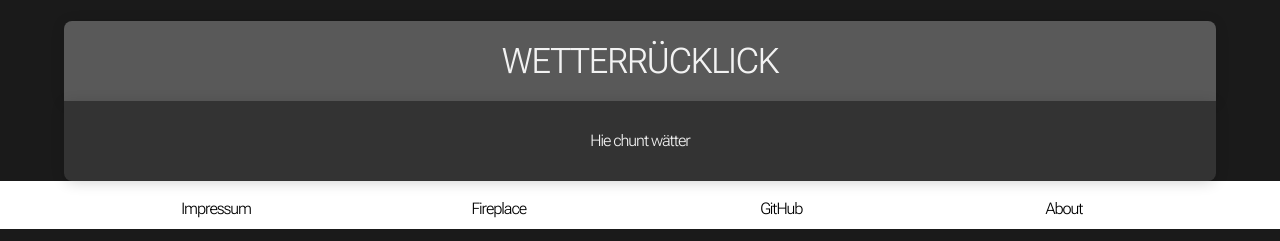
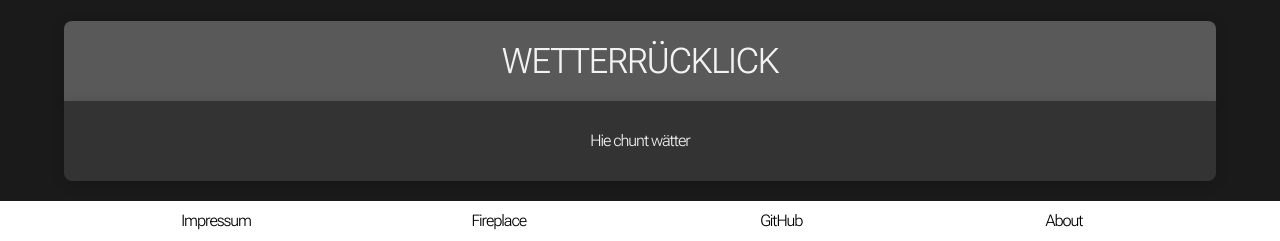
Before and after one commit to y-neck/weathertunes, a PHP site: page / in a window 1280 px wide. Shown: the part 1351-1592 px from the top of the page. Run offline with PHP 8.4, Linux system fonts and the light colour scheme; data that the repository does not hold is empty; a stand-in replaces the project's code that opens the database connection; some libraries are stand-ins or nearby versions; grey boxes are pictures that could not be loaded.

Commit message:
new ordner

```diff
--- a/index.php
+++ b/index.php
@@ -29,9 +29,9 @@ require_once './backend/db/db.config.php';
             <iframe style="border-radius:12px" src="https://open.spotify.com/embed/playlist/4VN7J0uq62foOhZndwOegy?utm_source=generator&theme=0" width="100%" height="500" frameBorder="0" allowfullscreen="" allow="autoplay; clipboard-write; encrypted-media; fullscreen; picture-in-picture" loading="lazy"></iframe>
         </div>
 
-        <div id="past-weather-box" class="flex flex-col gap-0 w-full mb-2">
+        <div id="past-weather-box" class="flex flex-col gap-0 w-full">
             <div id="past-weather-text-box" class="flex justify-center items-center rounded-t-lg h-[10vh] text-moButton shadow-main bg-middle">WETTERRÜCKLICK</div>
-            <div id="past-weather-icon-box" class="flex justify-center items-center rounded-b-lg h-[10vh] shadow-main bg-dark">
+            <div id="past-weather-icon-box" class="flex justify-center mb-5 items-center rounded-b-lg h-[10vh] shadow-main bg-dark">
                 Hie chunt wätter
             </div>
         </div>
```
Also changed, not shown: frontend/public/img/standart_icons/timeline.svg (added).
